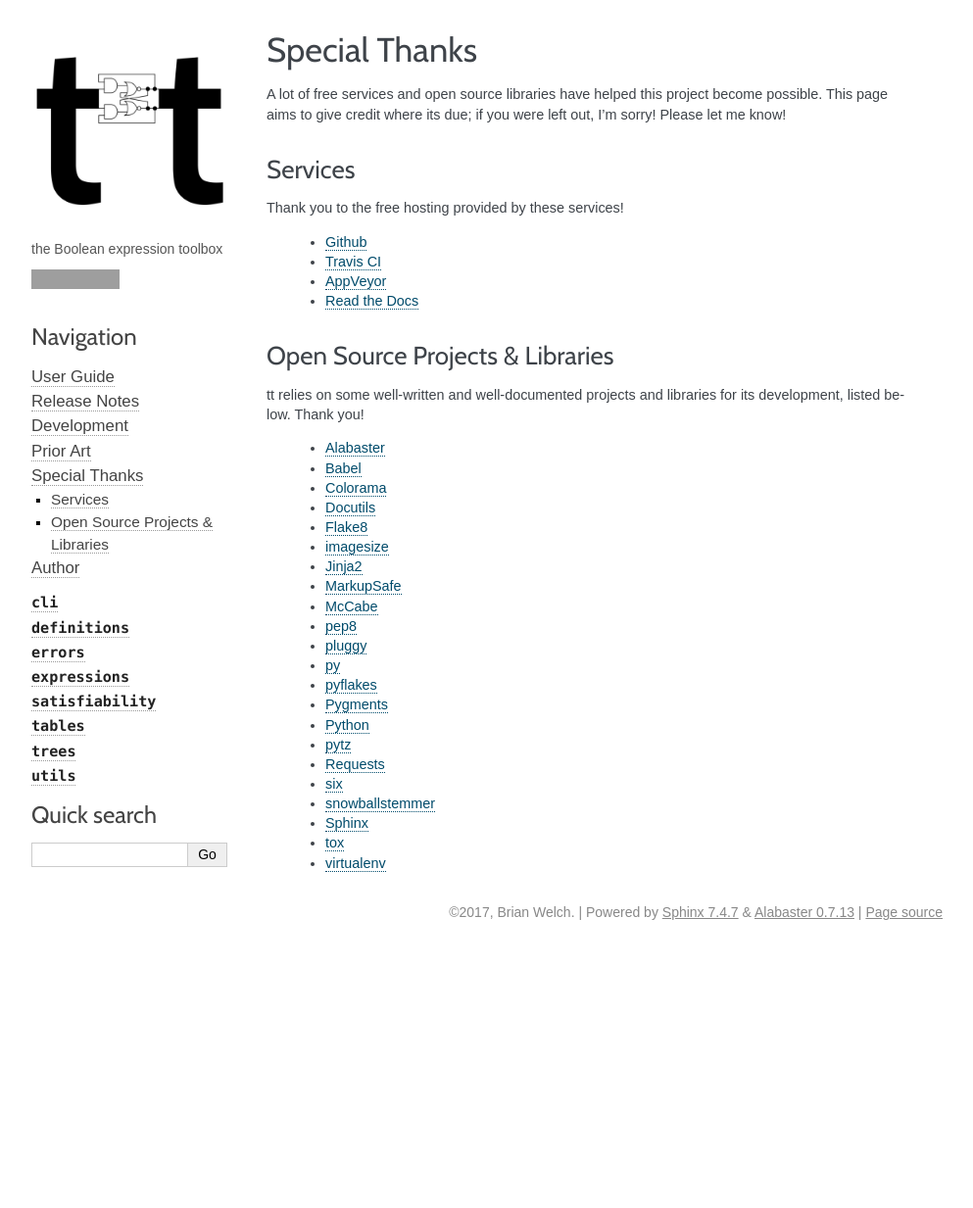
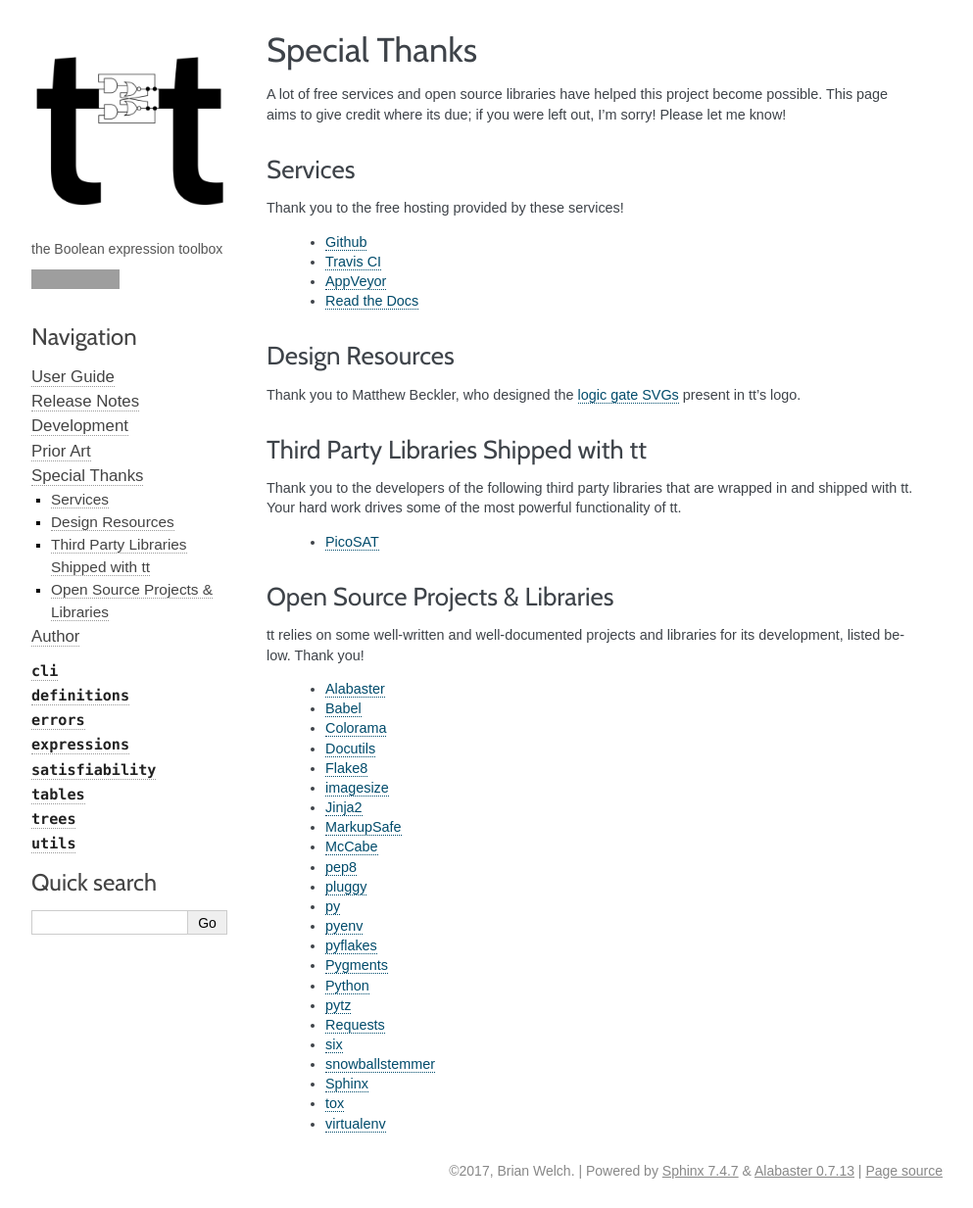
Before and after one commit to welchbj/tt, a Sphinx documentation site: the page built from docs/special_thanks.rst, in a window 1280 px wide. Shown: the whole page at 98% size, without its empty margins (148-1141 px from the left). Built offline with Sphinx 7.4.7, drawn with Linux system fonts in a browser that asks for light colours; some web fonts are replaced; before the commit the page ends 969 px from its top, so only the background shows below that; grey boxes are pictures that could not be loaded.

Commit message:
Update special thanks page to include logo SVGs and PicoSAT

```diff
--- a/docs/special_thanks.rst
+++ b/docs/special_thanks.rst
@@ -3,6 +3,7 @@
 ==============
 
 A lot of free services and open source libraries have helped this project become possible. This page aims to give credit where its due; if you were left out, I'm sorry! Please let me know!
+
 
 Services
 --------
@@ -13,6 +14,20 @@
     * `Travis CI`_
     * `AppVeyor`_
     * `Read the Docs`_
+
+
+Design Resources
+----------------
+
+Thank you to Matthew Beckler, who designed the `logic gate SVGs`_ present in tt's logo.
+
+
+Third Party Libraries Shipped with tt
+-------------------------------------
+
+Thank you to the developers of the following third party libraries that are wrapped in and shipped with tt. Your hard work drives some of the most powerful functionality of tt.
+
+    * `PicoSAT`_
 
 
 Open Source Projects & Libraries
@@ -32,6 +47,7 @@
     * `pep8`_
     * `pluggy`_
     * `py`_
+    * `pyenv`_
     * `pyflakes`_
     * `Pygments`_
     * `Python`_
@@ -49,6 +65,10 @@
 .. _AppVeyor: https://www.appveyor.com/
 .. _Read the Docs: https://readthedocs.org/
 
+.. _logic gate SVGs: https://www.mbeckler.org/inkscape/drawings/
+
+.. _PicoSAT: http://fmv.jku.at/picosat/
+
 .. _Alabaster: http://alabaster.readthedocs.io/en/latest/
 .. _Babel: http://babel.pocoo.org/en/latest/
 .. _Colorama: https://github.com/tartley/colorama
@@ -61,6 +81,7 @@
 .. _pep8: http://pep8.readthedocs.io/
 .. _pluggy: https://github.com/pytest-dev/pluggy
 .. _py: https://github.com/pytest-dev/py
+.. _pyenv: https://github.com/pyenv/pyenv
 .. _pyflakes: https://github.com/PyCQA/pyflakes
 .. _Pygments: http://pygments.org/
 .. _Python: https://www.python.org/
```
